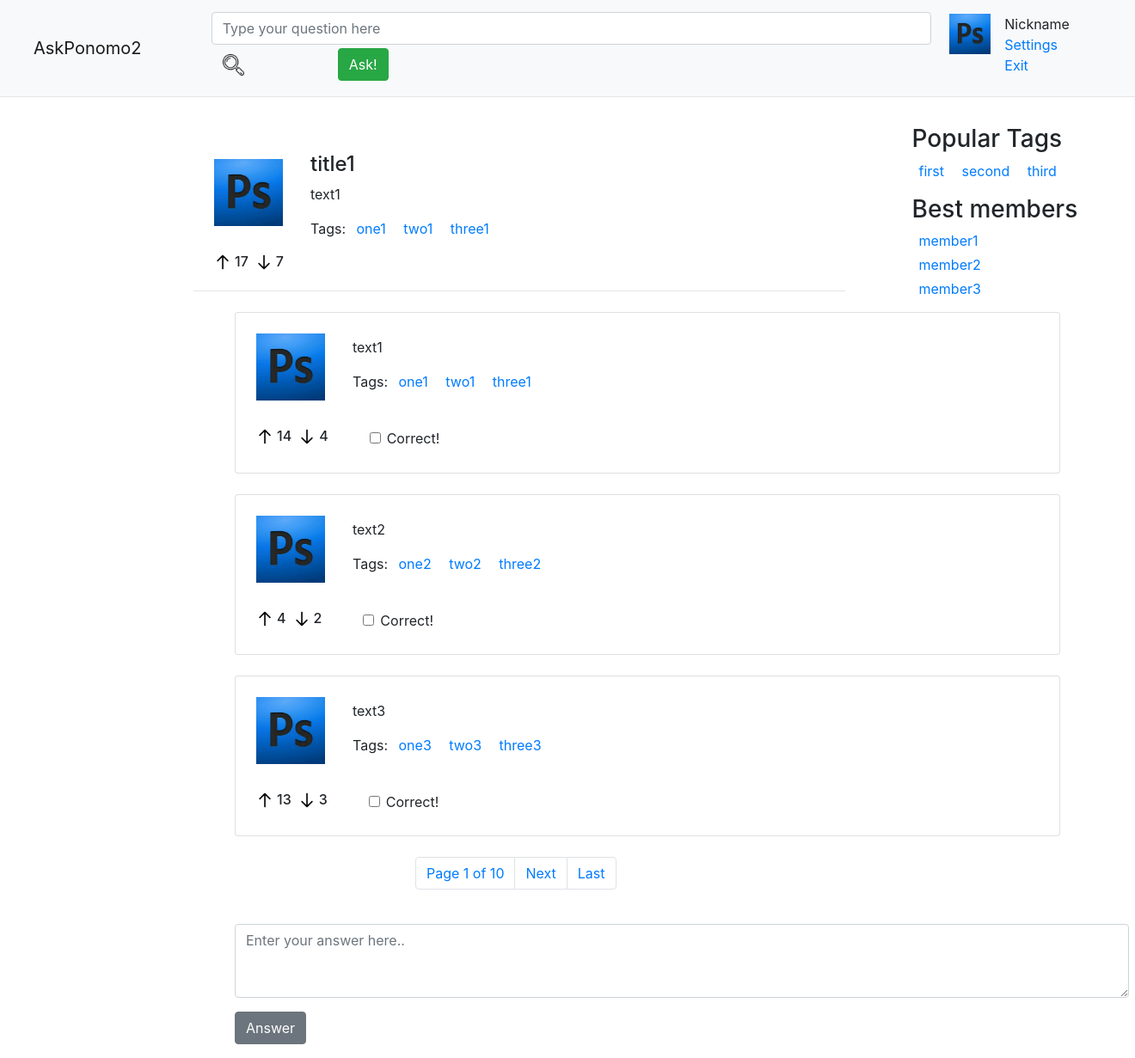
After one commit to ponomo2/web_hw3, a Django app: page /question/1 in a window 1320 px wide. The commit adds this page. Shown: the whole page at 86% size. Run offline with Django 4.2, Linux system fonts and the light colour scheme; some libraries are stand-ins or nearby versions.

Commit message:
routing, pagination

```diff
--- a/askme/app/urls.py
+++ b/askme/app/urls.py
@@ -2,10 +2,10 @@ from django.urls import path
 from . import views
 urlpatterns = [
     path('', views.index, name="mainQP"),
-    path('hot', views.index, name="hotQP"),
+    path('hot', views.hot, name="hotQP"),
     path('tag/blablabla', views.tag, name="tagQP"),
 # cтраница одного вопроса со списком ответов (URL = /question/35/)
-    path('question/35', views.question, name="oneQP"),
+    path('question/<num>', views.question, name="oneQP"),
     path('login', views.login, name="loginP"),
     path('signup', views.signup, name="signupP"),
     path('ask', views.ask, name="newQP"),
--- a/askme/app/views.py
+++ b/askme/app/views.py
@@ -2,49 +2,114 @@ import random
 from django.core.paginator import Paginator
 from django.shortcuts import render
 
+
 # Create your views here.
 def index(request):
+    page_obj = paginate(make_questions(True), request)
+    data = {
+        'tags_left': ['first', 'second', 'third'],
+        'members': ['member1', 'member2', 'member3'],
+        'page_obj': page_obj,
+        'new_or_not': True
+    }
+    return render(request, 'index.html', data)
+
+
+def hot(request):
+    page_obj = paginate(make_questions(True), request)
+    data = {
+        'tags_left': ['first', 'second', 'third'],
+        'members': ['member1', 'member2', 'member3'],
+        'page_obj': page_obj,
+        'new_or_not': False
+    }
+    return render(request, 'index.html', data)
+
+
+def question(request, num):
+    page_obj = paginate(make_questions(True), request, 3)
+    data = {
+        'title': 'title' + str(num),
+        'id': num,
+        'text': 'text' + str(num),
+        'tags': ['one' + str(num), 'two' + str(num), 'three' + str(num)],
+        'dislikes': random.randint(2, 10),
+        'likes': random.randint(2, 20),
+        'tags_left': ['first', 'second', 'third'],
+        'members': ['member1', 'member2', 'member3'],
+        'page_obj': page_obj,
+        'number': num
+    }
+
+    return render(request, 'question.html', data)
+
+
+def tag(request):
+    return render(request, 'index.html')
+
+
+def login(request):
+    data = {
+        'tags_left': ['first', 'second', 'third'],
+        'members': ['member1', 'member2', 'member3']
+    }
+    return render(request, 'login.html', data)
+
+
+def signup(request):
+    data = {
+        'tags_left': ['first', 'second', 'third'],
+        'members': ['member1', 'member2', 'member3']
+    }
+    return render(request, 'signup.html', data)
+
+
+def ask(request):
+    data = {
+        'tags_left': ['first', 'second', 'third'],
+        'members': ['member1', 'member2', 'member3']
+    }
+    return render(request, 'ask.html', data)
+
+
+def settings(request):
+    data = {
+        'tags_left': ['first', 'second', 'third'],
+        'members': ['member1', 'member2', 'member3']
+    }
+    return render(request, 'settings.html', data)
+
+
+def make_questions(sort_by):
     qattributes = []
     for i in range(1, 30):
         qattributes.append({
             'title': 'title' + str(i),
             'id': i,
             'text': 'text' + str(i),
-            'tags': ['one'+str(i), 'two'+str(i), 'three'+str(i)],
+            'tags': ['one' + str(i), 'two' + str(i), 'three' + str(i)],
             'answerNum': random.randint(2, 7),
             'dislikes': random.randint(2, 10),
             'likes': random.randint(2, 20)
         })
+    return qattributes
 
 
-    paginator = Paginator(qattributes,10)
+def make_answers():
+    qanswers = []
+    for i in range(1, 10):
+        qanswers.append({
+            'id': i,
+            'text': 'text' + str(i),
+            'tags': ['one' + str(i), 'two' + str(i), 'three' + str(i)],
+            'dislikes': random.randint(0, 5),
+            'likes': random.randint(2, 8)
+        })
+    return qanswers
+
+
+def paginate(objects_list, request, per_page=10):
+    paginator = Paginator(objects_list, per_page)
     page_number = request.GET.get('page')
-    page_obj = paginator.get_page(page_number)
-    data = {
-        'tags': ['first', 'second', 'third'],
-        'members': ['member1', 'member2', 'member3'],
-        'page_obj': page_obj
-    }
-    return render(request, 'index.html', data)
-
-def question(request):
-    return render(request, 'base.html')
-
-def tag(request):
-    return render(request, 'base.html')
-
-def login(request):
-    return render(request, 'base.html')
-
-def signup(request):
-    return render(request, 'base.html')
-
-def ask(request):
-    return render(request, 'base.html')
-
-def settings(request):
-    return render(request, 'base.html')
-
-# def paginate(objects_list, request, per_page=10):
-#     # do smth with Paginator, etc…
-#     return page
+    page = paginator.get_page(page_number)
+    return page
--- a/askme/templates/answer_card.html
+++ b/askme/templates/answer_card.html
@@ -1,28 +1,32 @@
-<div class="card ml-5 my-4" style="width: 55rem;">
+{% load static %}
+
+{% for question in page_obj %}
+<div class="card ml-5 my-4" style="width: 60rem;">
     <ul class="list-unstyled">
         <li class="media my-1">
-        <img class="img-fluid mx-4 mb-4 pt-3 mt-3" src="https://foto-like.ru/wp-content/uploads/Adobe_Photoshop_CS4_XCV_Edition_Micr.png" alt="Avatar" width="80" height="80">
-        <div class="media-body mr-sm-2 ml-sm-2" >
-            <p class="text-md-left mr-sm-4 ml-sm-0 mb-3 mt-4">
-                Answer a sentence or phrase used to find out information:
-                The police asked me questions all day.
-                Why won't you answer my question?
-                "So where is the missing money?" "That's a good question." (= I don't know the answer.)
-                There will be a question-and-answer session (= a period when people can ask questions) at the end of the talk.
-            </p>
-        </div>
+            <img class="img-fluid mx-4 mt-3 mb-4 pt-1" src="{% static 'img/default_avatar.png' %}" alt="Avatar" width="80" height="80">
+            <div class="media-body mr-sm-2 ml-sm-2" >
+                <p class="text-md-left mr-sm-4 ml-sm-0 mb-3 mt-4">{{ question.text }}</p>
+                <div>
+                  Tags:
+                  {% for tag in question.tags %}
+                        <a class="link active mx-sm-2" href="{% url 'tagQP' %}">{{ tag }}</a>
+                  {% endfor %}
+                </div>
+            </div>
         </li>
         <li class="media pl-2 my-2">
-            <img class="img-fluid ml-2 mr-1" src="{% static 'img/arrow_up.png' %}" alt="Arrow up" width="20" height="20">
-            <h6>1</h6>
+            <img class="img-fluid ml-3 mr-1" src="{% static 'img/arrow_up.png' %}" alt="Arrow up" width="20" height="20">
+            <h6>{{ question.likes }}</h6>
             <img class="img-fluid ml-2 mr-1" src="{% static 'img/arrow_down.png' %}" alt="Arrow down" width="20" height="18">
-            <h6>2</h6>
+            <h6>{{ question.dislikes }}</h6>
             <div class="form-check ml-5">
-                <input class="form-check-input" type="checkbox" autocomplete="off" value="" id="defaultCheck1">
+                <input class="form-check-input" type="checkbox" value="" id="defaultCheck1">
                 <label class="form-check-label" for="defaultCheck1">
-                    Correct!
+                Correct!
                 </label>
             </div>
         </li>
     </ul>
 </div>
+{% endfor %}
--- /dev/null
+++ b/askme/templates/ask_button.html
@@ -0,0 +1 @@
+<a class="btn btn-success ml-5 my-0" href="{%  url 'newQP' %} " role="button" >Ask!</a>
--- a/askme/templates/base.html
+++ b/askme/templates/base.html
@@ -1,4 +1,3 @@
-<!-- layout для главной страницы -->
 {% load static %}
 <!doctype html>
 <html lang="en">
@@ -19,7 +18,7 @@
         <form class="form-inline my-lg-0">
           <input class="form-control mr-0" size="75" type="search" placeholder="Type your question here" aria-label="Search">
           <button class="btn btn-light ml-0 mt-0 mb-1 mr-5" type="submit"><img class="img-fluid mt-1 mb-0" src="{% static 'img/search.png' %}" alt="Search" width="25" height="25"></button>
-          {% block ask_button %} {% endblock %}
+          {% include 'ask_button.html' %}
           <!--          <a class="btn btn-success ml-5 my-0" href="{% url 'tagQP' %}" role="button" >Ask!</a>-->
         </form>
       </div>
@@ -49,15 +48,16 @@
     </div>
 
     <div class="row">
-      <div class="col-1"></div>
-      <div class="col-8">
+
         {% block main_block %} {% endblock %}
         <!-- здесь либо сразу карточки с вопросами
         либо сначала вопрос
         потом карточки с ответами -->
-      </div>
-      {% include 'rightside.html'  %}
+
+      {% block rightside1 %} {% endblock %}
+
       </div>
     {% block pagination %} {% endblock %}
+
   </body>
 </html>
--- a/askme/templates/pagination.html
+++ b/askme/templates/pagination.html
@@ -1,6 +1,6 @@
 <div class="row">
   <div class="col-4"></div>
-  <div class="ml-5">
+  <div class="ml-5 mb-4">
     <nav aria-label="Page navigation example">
       <ul class="pagination">
           {% if page_obj.has_previous %}
--- /dev/null
+++ b/askme/templates/question.html
@@ -0,0 +1,70 @@
+{% extends "base.html" %}
+{% load static %}
+
+{% block nav_left %}
+<!-- если не авторизован вызываем одно, если авторизован другое. Пока пусть будет авторизован всегда-->
+  {% include 'auth_nav_right.html' %}
+{% endblock %}
+
+
+
+{% block main_block %}
+<div class="col-2"></div>
+<div class="col-7">
+        <div class="mt-3 mb-2">
+          <ul class="list-unstyled">
+            <li class="media my-1">
+              <img class="img-fluid mx-4 mt-3 mb-4 pt-3" src="{% static 'img/default_avatar.png' %}" alt="Avatar" width="80" height="80">
+              <div class="media-body mx-sm-2" >
+                <h4 class="mt-4 mb-2">{{ title }}</a></h4>
+                <p class="text-md-left mr-sm-4 ml-sm-0 mb-3">{{ text }}</p>
+                <div>
+                  Tags:
+                  {% for tag in tags %}
+                        <a class="link active mx-sm-2" href="{% url 'tagQP' %}">{{ tag }}</a>
+                  {% endfor %}
+                </div>
+              </div>
+            </li>
+            <li class="media pl-2 my-2">
+              <img class="img-fluid ml-3 mr-1" src="{% static 'img/arrow_up.png' %}" alt="Arrow up" width="20" height="20">
+              <h6>{{ likes }}</h6>
+              <img class="img-fluid ml-2 mr-1" src="{% static 'img/arrow_down.png' %}" alt="Arrow down" width="20" height="18">
+              <h6>{{ dislikes }}</h6>
+            </li>
+          </ul>
+        </div>
+
+        <hr class="hr"/>
+
+        {% include 'answer_card.html' %}
+
+
+</div>
+{% endblock %}
+
+{% block pagination %}
+{% include 'pagination.html' %}
+<div class="row">
+<div class="col-2"></div>
+ <div class="col-7 ml-5">
+      <form class="mt-0" action="">
+        <div class="form-group">
+          <textarea class="form-control" style="width: 65rem;" id="exampleFormControlTextarea1" maxlength="1000" rows="3" placeholder="Enter your answer here.."></textarea>
+          <input class="btn btn-secondary mt-3" type="submit" value="Answer">
+        </div>
+      </form>
+    </div>
+    </div>
+
+{% endblock %}
+
+
+
+</div>
+
+  {% block rightside1 %}
+    {% include 'rightside.html'  %}
+  {% endblock %}
+
+</div>
--- a/askme/templates/question_card.html
+++ b/askme/templates/question_card.html
@@ -1,17 +1,17 @@
 {% load static %}
 
 {% for question in page_obj %}
-<div class="card ml-5 my-4" id="question{{ question.id }}">
+<div class="card ml-5 my-4" style="width: 70rem" id="question{{ question.id }}">
     <ul class="list-unstyled">
         <li class="media my-1">
             <img class="img-fluid mx-4 mt-3 mb-4 pt-3" src="{% static 'img/default_avatar.png' %}" alt="Avatar" width="80" height="80">
             <div class="media-body mr-sm-2 ml-sm-2" >
-                <h4 class="mt-4 mb-2"><a class="link active" href="{% url 'oneQP' %}">{{ question.title }}</a></h4>
+                <h4 class="mt-4 mb-2"><a class="link active" href="{% url 'oneQP' num=question.id %}">{{ question.title }}</a></h4>
                 <p class="text-md-left mr-sm-4 ml-sm-0 mb-3">
                     {{ question.text }}
                 </p>
                 <div>
-                    <a class="link active mr-sm-2" href="#">Answer({{ question.answerNum }})</a>
+                    <a class="link active mr-sm-2" href="{% url 'oneQP' num=question.id %}">Answer({{ question.answerNum }})</a>
                     Tags:
                     {% for tag in question.tags %}
                         <a class="link active mx-sm-2" href="{% url 'tagQP' %}">{{ tag }}</a>
--- a/askme/templates/rightside.html
+++ b/askme/templates/rightside.html
@@ -1,7 +1,7 @@
-<div class="col-2 ml-5 my-0">
+<div class="col-2 ml-5 my-2">
     <h3>Popular Tags</h3>
     <div class="mr-0">
-        {% for tag in tags %}
+        {% for tag in tags_left %}
             <a class="link active mx-sm-2" href="#">{{ tag }}</a>
         {% endfor %}
     </div>
--- a/askme/templates/unauth_nav_right.html
+++ b/askme/templates/unauth_nav_right.html
@@ -1,6 +1,6 @@
+{% load static %}
 <li class="media my-1">
-    <img class="img-fluid mt-1 mb-0" src="{% url 'img/default_avatar.png' %}" alt="Avatar" width="48" height="48">
-    <div class="media-body mr-sm-2 ml-sm-2" >
+    <div class="media-body mx-2 mt-3" >
         <a class="link active mr-sm-2 ml-sm-2" href="{% url 'loginP' %}">Sign in</a>
         <a class="link active mr-sm-2 ml-sm-2" href="{% url 'signupP' %}">Sign up</a>
     </div>
```
Also changed, not shown: askme/templates/ask.html (added, +45 -0 lines), askme/templates/base_forms.html (deleted, +0 -66 lines), askme/templates/index.html (+24 -16 lines), askme/templates/login.html (added, +50 -0 lines), askme/templates/settings.html (added, +49 -0 lines), askme/templates/signup.html (added, +59 -0 lines).
